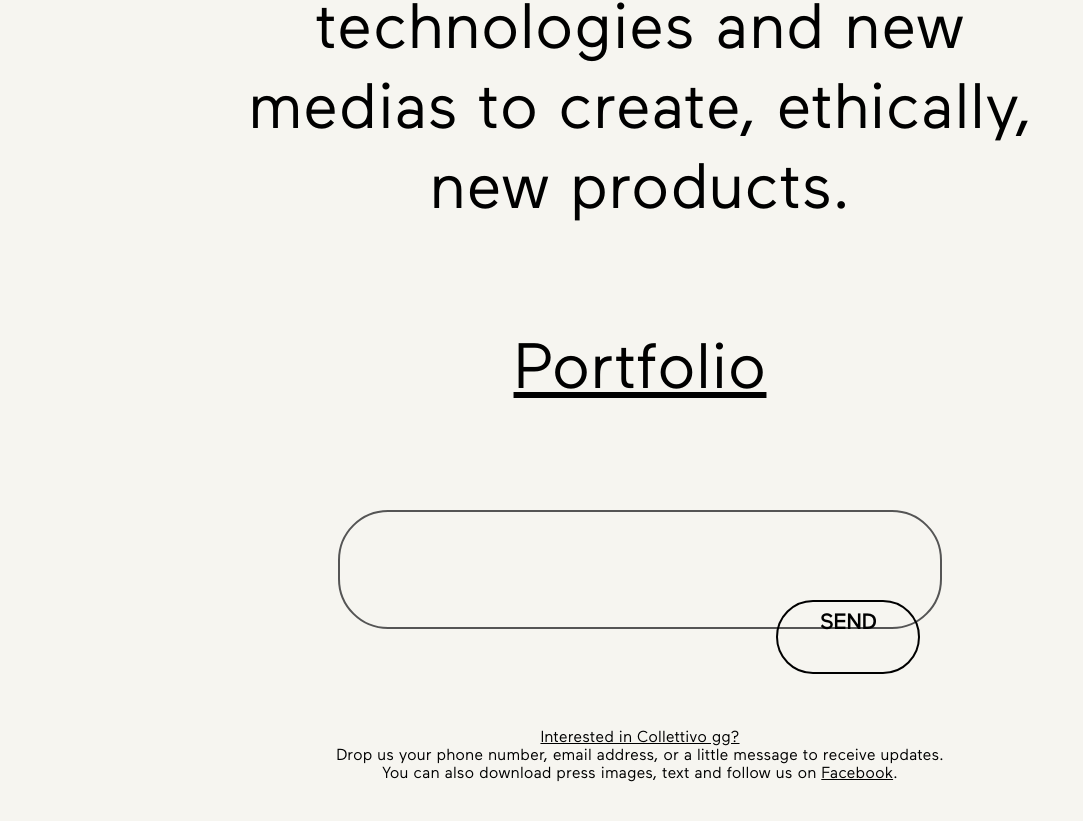
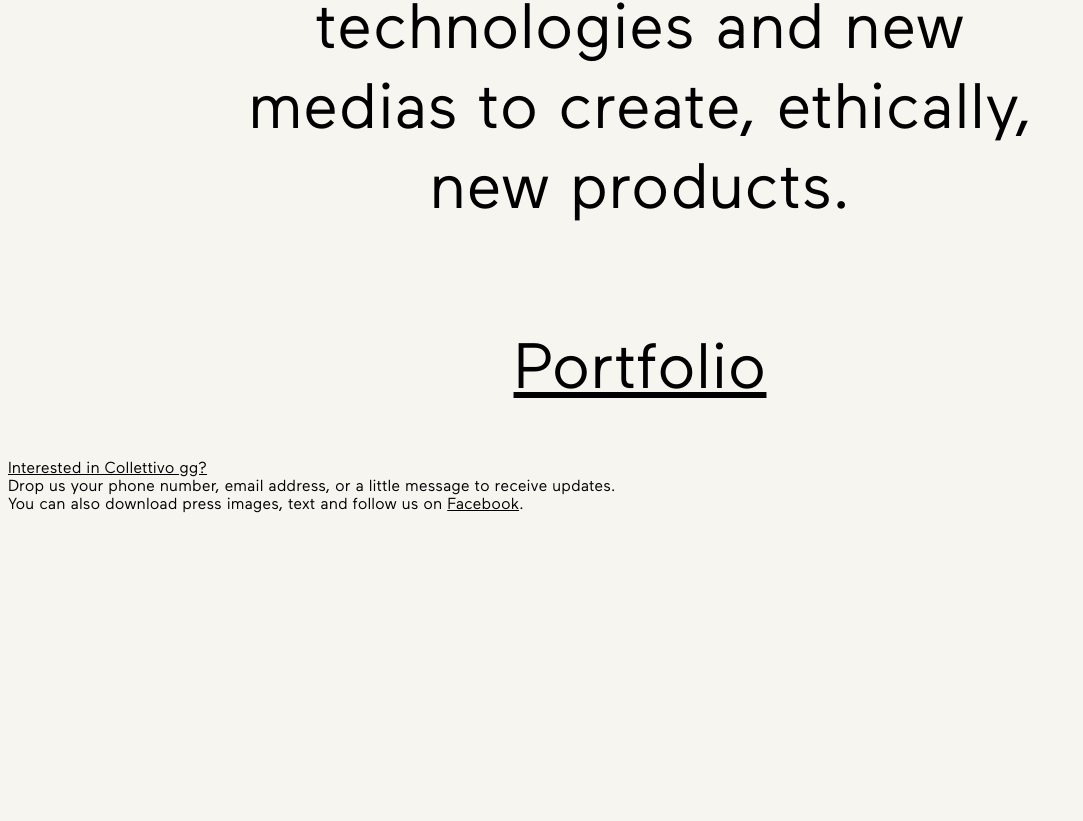
Before and after one commit to filippogianessi/collettivogg-website, a plain HTML site: page index.html in a window 1280 px wide. Shown: the part 1472-2293 px from the top of the page, without its empty margins (0-1083 px from the left). After the commit the page ends 2094 px from the top, so only its background shows below. Drawn offline with Linux system fonts and the light colour scheme; files whose address does not match are found by name; a web font is replaced by a local one.

Commit message:
deleted contact form - added a new contact us area

```diff
--- /dev/null
+++ b/css/columns-gg.css
@@ -0,0 +1,7 @@
+.col-4 {
+
+}
+
+.col-4 {
+
+}
--- a/css/style-gg.css
+++ b/css/style-gg.css
@@ -306,3 +306,9 @@ a > img:hover {
   .link-button > a:hover {
     color: white!important;
   }
+
+
+
+	.contact-us__container {
+
+	}
--- a/index.html
+++ b/index.html
@@ -6,6 +6,8 @@
      <link href="https://fonts.googleapis.com/css?family=Chivo:400,400i,900,900i" rel="stylesheet">
      <link href="css/style-gg.css" rel="stylesheet" type="text/css">
      <link href="css/responsive-gg.css" rel="stylesheet" type="text/css">
+     <link href="css/columns-gg.css" rel="stylesheet" type="text/css">
+
      <!--Let browser know website is optimized for mobile-->
      <meta name="viewport" content="width=device-width, initial-scale=1.0"/>
      <title>Collettivo gg | Home</title>
@@ -50,26 +52,7 @@
     </div>
   </div>
 
-  <div class="container-small">
-    <form>
-      <div class="submit-box">
-        <div class="row">
-        <div class="col-md-8">
-          <input type="text" name="fname" class="custom-input text-regular">
-          <input type="submit" value=">" class="custom-submit">
-        </div>
-        <div class="col-md-4">
-          <a><div class="send-button">
-
-            SEND
-          </div></a>
-        </div>
-
-      </div>
-
-
-    </div>
-    </form>
+  <div class="contact-us__container">
     <div class="text-small-regular margin-top-container"><span class="underlined">Interested in Collettivo gg?</span> <br>Drop us your phone number, email address, or a little message to receive updates. <br>You can also download press images, text and follow us on <a href="#">Facebook</a>.
     </div>
   </div>
```
